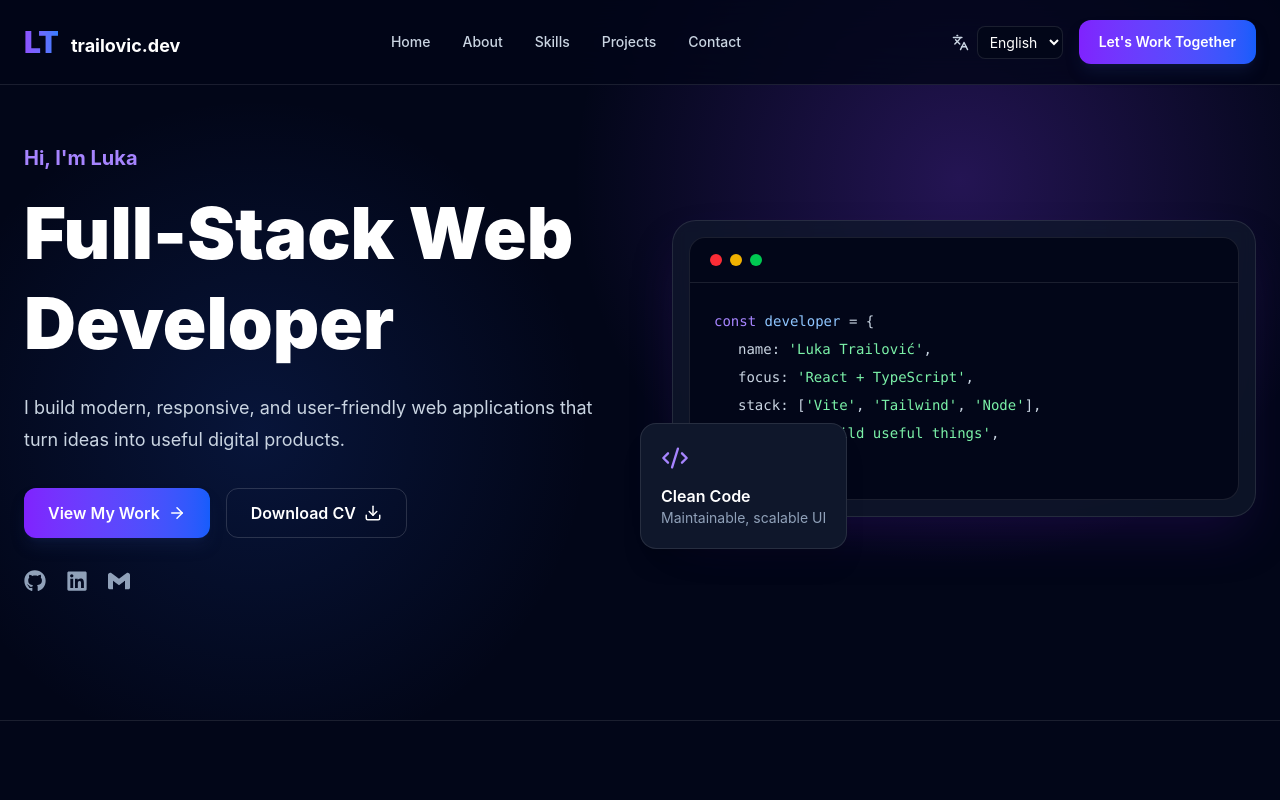
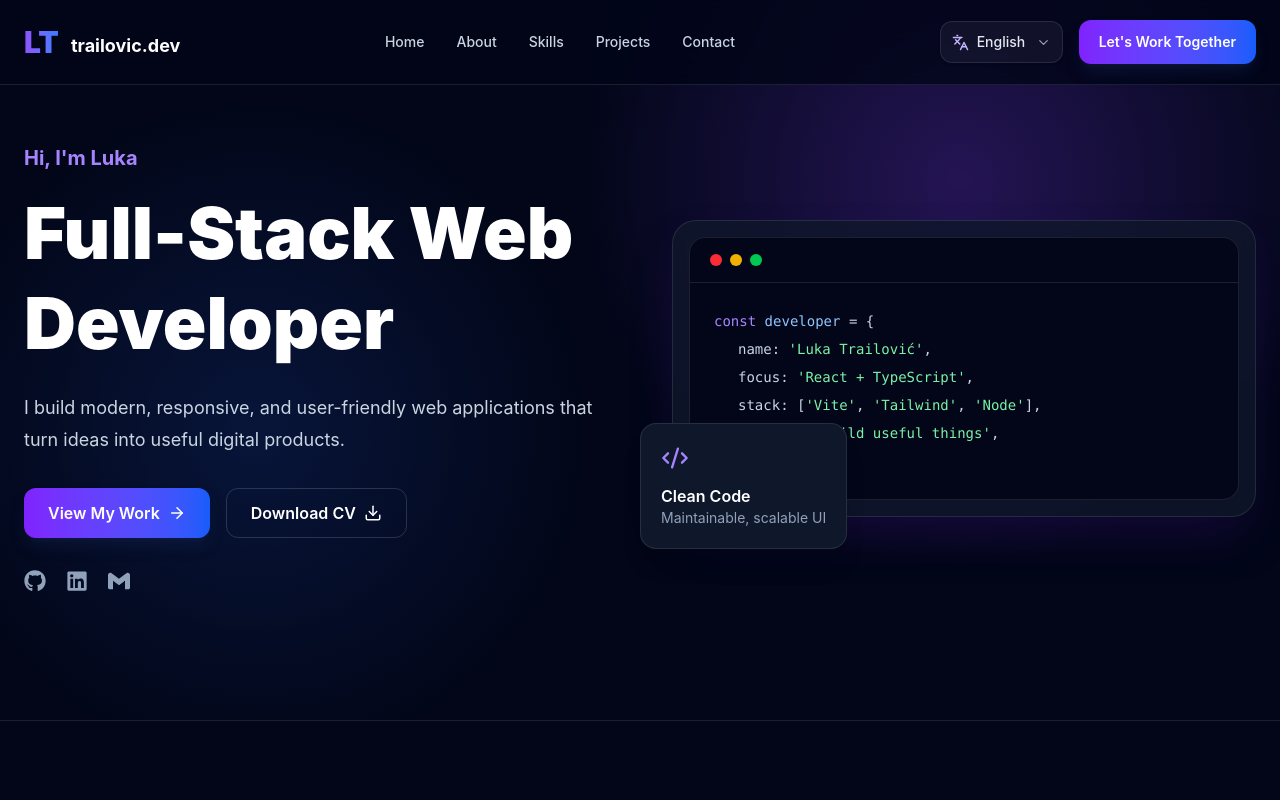
Before and after one commit to trailovic/web-dev, a React (Vite) app: page / in a window 1280 px wide. Shown: the top 800 px of the page. Built offline with nearby package versions, Linux system fonts and the light colour scheme.

Commit message:
Polish language selector styling

```diff
--- a/src/components/LanguageSwitcher.tsx
+++ b/src/components/LanguageSwitcher.tsx
@@ -1,4 +1,4 @@
-import { Languages } from 'lucide-react';
+import { ChevronDown, Languages } from 'lucide-react';
 import { localeConfig, useI18n, type Locale } from '../i18n';
 
 export default function LanguageSwitcher() {
@@ -7,21 +7,33 @@ export default function LanguageSwitcher() {
   if (locales.length < 2) return null;
 
   return (
-    <label className="flex items-center gap-2 text-sm text-slate-300">
-      <Languages size={17} aria-hidden="true" />
+    <label className="group relative flex items-center">
       <span className="sr-only">{t('language.label')}</span>
+
+      <Languages
+        size={17}
+        aria-hidden="true"
+        className="pointer-events-none absolute left-3 z-10 text-violet-300 transition-colors group-hover:text-violet-200"
+      />
+
       <select
         value={locale}
         onChange={(event) => setLocale(event.target.value as Locale)}
         aria-label={t('language.label')}
-        className="rounded-lg border border-white/10 bg-slate-950 px-2 py-1.5 text-sm text-white outline-none transition focus:border-violet-500"
+        className="appearance-none rounded-xl border border-white/10 bg-white/5 py-2.5 pl-9 pr-9 text-sm font-medium text-slate-200 shadow-sm outline-none transition duration-200 hover:border-white/20 hover:bg-white/10 hover:text-white focus:border-violet-500/70 focus:bg-white/10 focus:ring-2 focus:ring-violet-500/20"
       >
         {locales.map((item) => (
-          <option key={item} value={item}>
+          <option key={item} value={item} className="bg-slate-950 text-white">
             {localeConfig[item].label}
           </option>
         ))}
       </select>
+
+      <ChevronDown
+        size={15}
+        aria-hidden="true"
+        className="pointer-events-none absolute right-3 text-slate-400 transition-colors group-hover:text-slate-200"
+      />
     </label>
   );
 }
```
